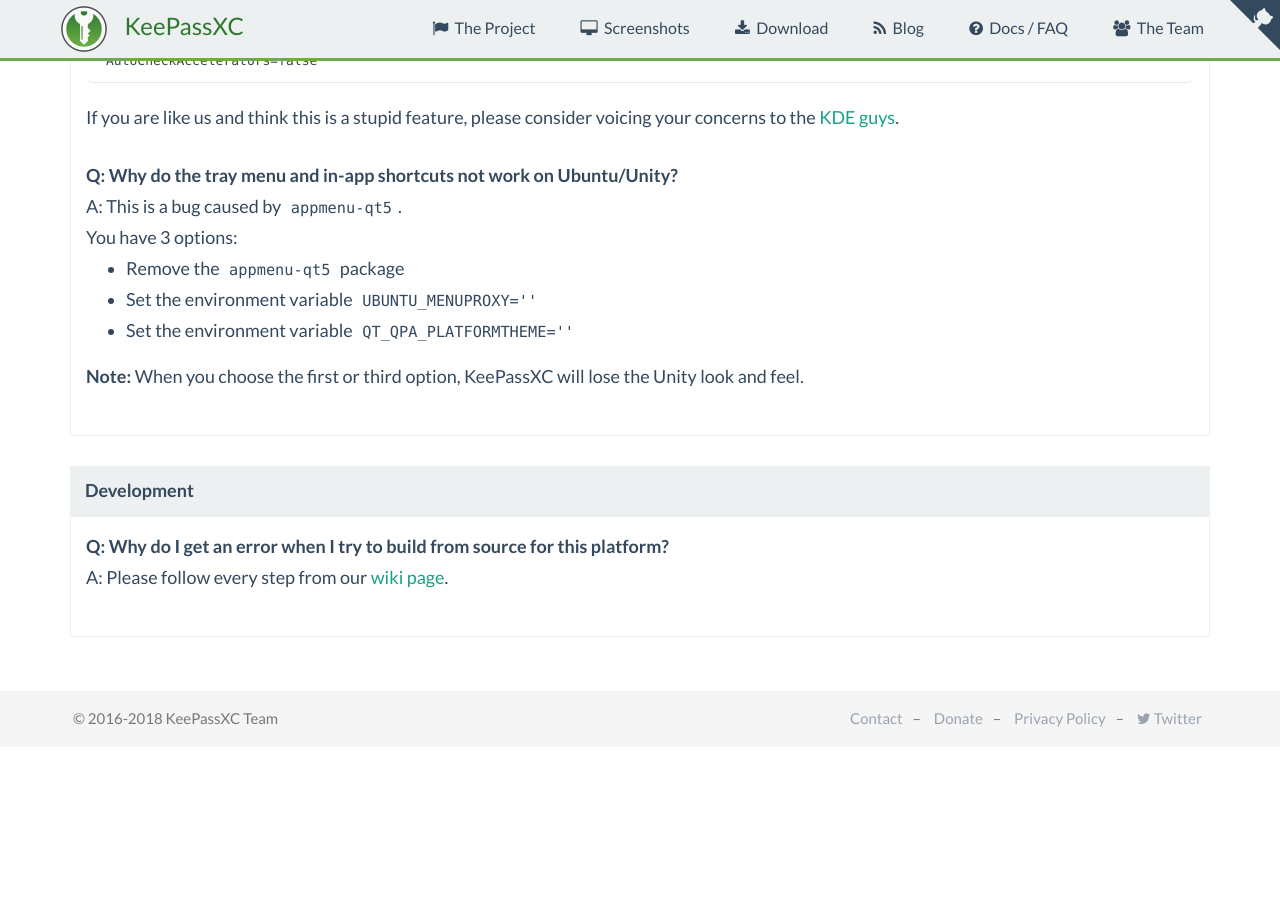
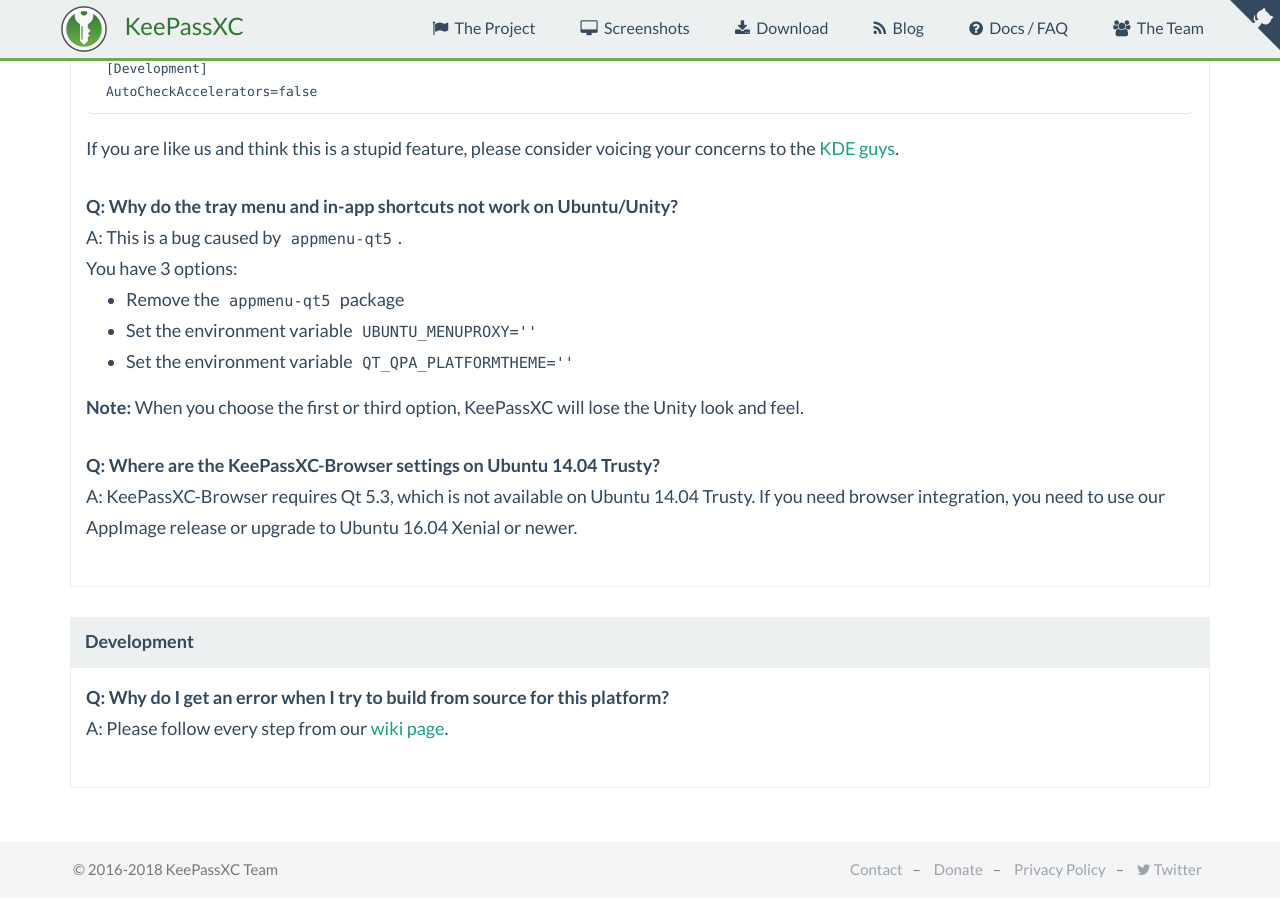
Before and after one commit to keepassxreboot/keepassxc-org, a Jekyll site: the page built from docs/index.html, in a window 1280 px wide and 900 px high, scrolled down 10113 px. Built offline with Jekyll 4.4.1, drawn with Linux system fonts in a browser that asks for light colours; comment, search, counter and statistics services are not loaded; before the commit the page ends 10862 px from its top, so only the background shows below that; some of the changed text lies outside the part shown.

Commit message:
Add FAQ entry about KeePassXC-Browser on Trusty

```diff
--- a/docs/index.html
+++ b/docs/index.html
@@ -96,6 +96,7 @@
         <li><a href="#faq-kdeaccelerators">Why can't I copy advanced attributes to the clipboard
             or use certain shortcuts on KDE?</a></li>
         <li><a href="#faq-ubuntushortcuts">Why do the tray menu and in-app shortcuts not work on Ubuntu/Unity?</a></li>
+        <li><a href="#faq-trusty-browser">Where are the KeePassXC-Browser settings on Ubuntu 14.04 Trusty?</a></li>
     </ul>
 
     <h5>Development</h5>
@@ -473,6 +474,12 @@
             </ul>
             <strong>Note:</strong> When you choose the first or third option, KeePassXC will lose the Unity look and feel.
         </dd>
+
+        <dt id="faq-trusty-browser"><a href="#faq-trusty-browser">Where are the KeePassXC-Browser settings on Ubuntu 14.04 Trusty?</a></dt>
+        <dd>
+            KeePassXC-Browser requires Qt 5.3, which is not available on Ubuntu 14.04 Trusty. If you need browser integration,
+            you need to use our AppImage release or upgrade to Ubuntu 16.04 Xenial or newer.
+        </dd>
     </dl>
 
     <h5>Development</h5>
```
